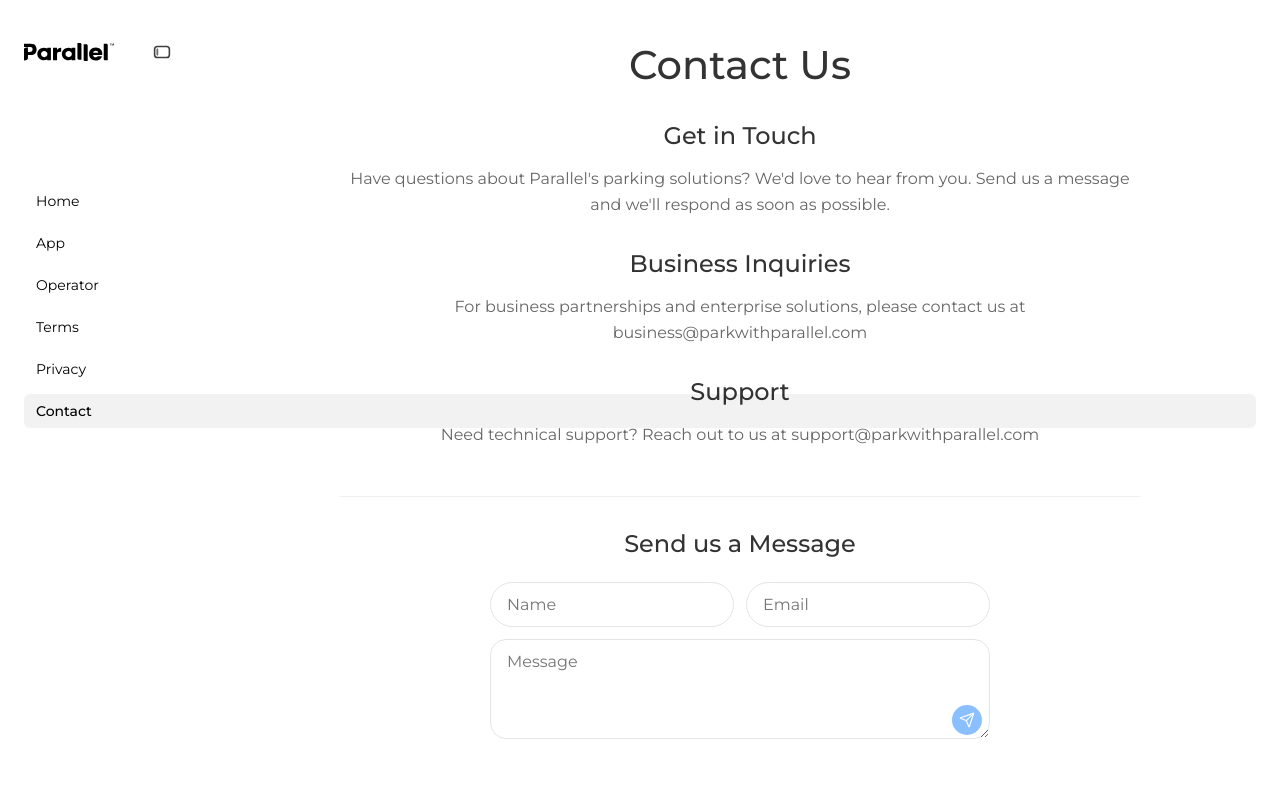
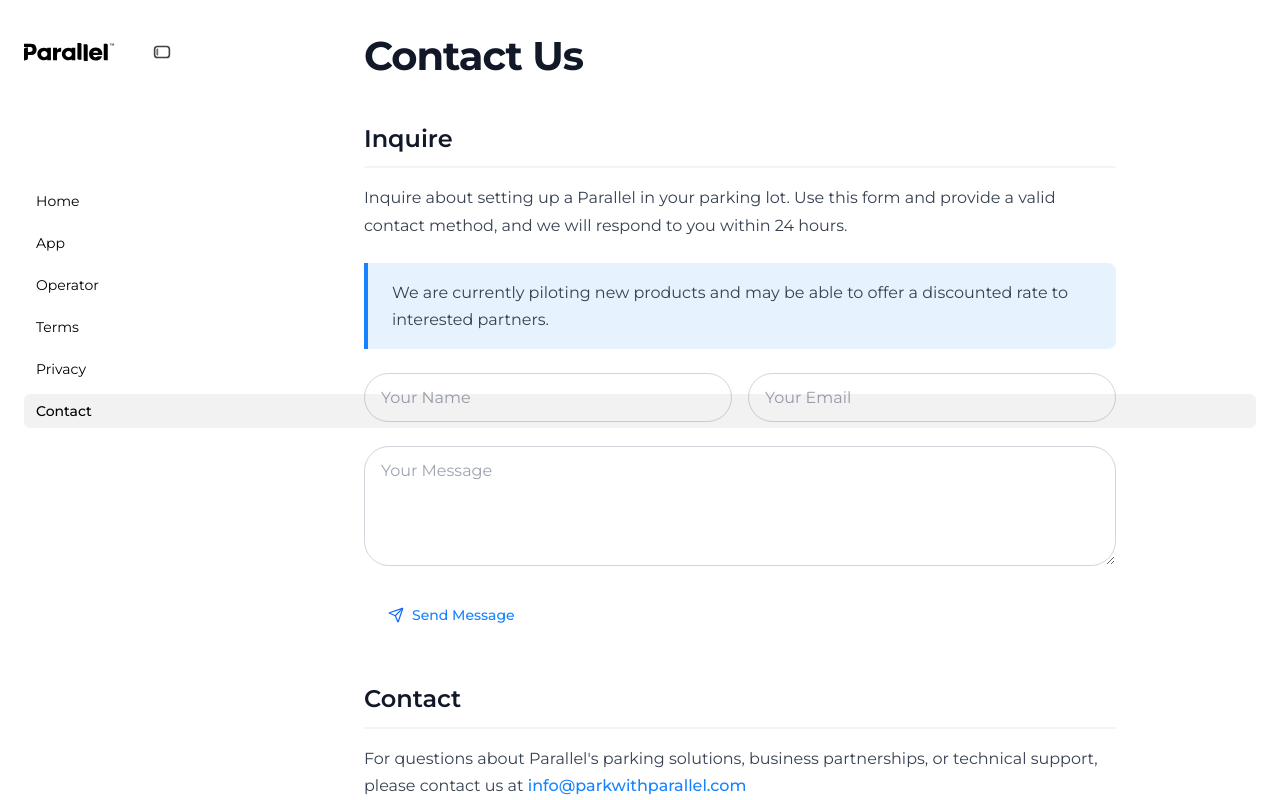
Before and after one commit to ZachRodgers/PublicWebsiteDeployment, a React (Create React App) app: page /contact in a window 1280 px wide. Shown: the top 800 px of the page. Built offline with nearby package versions, Linux system fonts and the light colour scheme.

Commit message:
Updated Contact Page

```diff
--- a/src/pages/Contact.css
+++ b/src/pages/Contact.css
@@ -1,148 +1,130 @@
-.contact-container {
-  min-height: 100vh;
-  background: #fff;
-  padding: 40px 20px;
+/* Contact Form Styles */
+.contact-form {
   display: flex;
-  justify-content: center;
-  align-items: flex-start;
+  flex-direction: column;
+  gap: 1.5rem;
+  margin-top: 1rem;
 }
 
-.contact-content {
-  max-width: 800px;
-  margin: 0 auto;
-  font-family: 'Montserrat', sans-serif;
-  text-align: center;
+.form-row {
+  display: grid;
+  grid-template-columns: 1fr 1fr;
+  gap: 1rem;
 }
 
-.contact-content h1 {
-  font-size: 2.5rem;
-  color: #333;
-  margin-bottom: 2rem;
-  font-weight: 500;
+.form-input {
+  padding: 0.875rem 1rem;
+  border: 1px solid #d1d5db;
+  border-radius: 100px;
+  font-size: 1rem;
+  font-family: 'Montserrat', -apple-system, BlinkMacSystemFont, 'Segoe UI', 'Roboto', 'Oxygen', 'Ubuntu', 'Cantarell', sans-serif;
+  transition: border-color 0.2s ease, box-shadow 0.2s ease;
+  background: #ffffff;
 }
 
-.contact-info {
-  margin-bottom: 3rem;
+.form-input:focus {
+  outline: none;
+  border-color: #1782FF;
+  box-shadow: 0 0 0 3px rgba(23, 130, 255, 0.1);
 }
 
-.info-section {
-  margin-bottom: 2rem;
+.form-input.invalid {
+  border-color: #ef4444;
+  box-shadow: 0 0 0 3px rgba(239, 68, 68, 0.1);
 }
 
-.info-section h2 {
-  font-size: 1.5rem;
-  color: #333;
-  margin-bottom: 1rem;
-  font-weight: 500;
+.form-input.invalid:focus {
+  border-color: #ef4444;
+  box-shadow: 0 0 0 3px rgba(239, 68, 68, 0.1);
 }
 
-.info-section p {
-  font-size: 1rem;
-  color: #666;
-  line-height: 1.6;
-  margin-bottom: 1rem;
+.form-input::placeholder {
+  color: #9ca3af;
 }
 
-.contact-form-section {
-  border-top: 1px solid #f0f0f0;
-  padding-top: 2rem;
+.form-textarea-container {
+  position: relative;
 }
 
-.contact-form-section h2 {
-  font-size: 1.5rem;
-  color: #333;
-  margin-bottom: 1.5rem;
-  font-weight: 500;
+.form-textarea {
+  width: 100%;
+  min-height: 120px;
+  padding: 0.875rem 1rem;
+  border: 1px solid #d1d5db;
+  border-radius: 25px;
+  font-size: 1rem;
+  font-family: 'Montserrat', -apple-system, BlinkMacSystemFont, 'Segoe UI', 'Roboto', 'Oxygen', 'Ubuntu', 'Cantarell', sans-serif;
+  transition: border-color 0.2s ease, box-shadow 0.2s ease;
+  background: #ffffff;
+  resize: vertical;
 }
 
-.inquiry-form {
-  width: 100%;
-  max-width: 500px;
-  display: flex;
-  flex-direction: column;
-  align-items: center;
-  gap: 12px;
-  position: relative;
-  margin: 0 auto;
+.form-textarea:focus {
+  outline: none;
+  border-color: #1782FF;
+  box-shadow: 0 0 0 3px rgba(23, 130, 255, 0.1);
 }
 
-.inline-inputs {
-  display: flex;
-  gap: 12px;
-  width: 100%;
+.form-textarea::placeholder {
+  color: #9ca3af;
 }
 
-.inquiry-form input, .inquiry-form textarea {
-  border: 1px solid #E5E5E5;
-  border-radius: 999px;
-  padding: 12px 16px;
-  font-family: 'Montserrat', sans-serif;
-  width: 100%;
-  box-sizing: border-box;
-  background: white;
-  font-size: 1rem;
-  transition: border 0.2s ease;
+.form-submit-btn {
+  display: inline-flex;
+  align-items: center;
+  gap: 0.5rem;
+  margin-top: 1rem;
+  padding: 1rem 1.5rem;
+  background: rgba(23, 130, 255, 0.0);
+  color: #1782FF;
+  border: none;
+  border-radius: 50px;
+  font-size: 0.875rem;
+  font-weight: 500;
+  font-family: 'Montserrat', -apple-system, BlinkMacSystemFont, 'Segoe UI', 'Roboto', 'Oxygen', 'Ubuntu', 'Cantarell', sans-serif;
+  cursor: not-allowed;
+  transition: all 0.2s ease;
+  text-decoration: none;
 }
 
-.inquiry-form input:focus, .inquiry-form textarea:focus {
-  border-color: #1782FF;
-  outline: none;
-}
-
-.textarea-container {
-  position: relative;
-  width: 100%;
-}
-
-.inquiry-form textarea {
-  border-radius: 16px;
-  height: 100px;
-  resize: vertical;
-  padding-right: 56px;
-}
-
-.submit-btn {
-  background: #1782FF;
-  border: none;
-  position: absolute;
-  bottom: 8px;
-  right: 8px;
-  width: 30px;
-  height: 30px;
-  border-radius: 50%;
-  display: flex;
-  align-items: center;
-  justify-content: center;
-  cursor: not-allowed;
-  opacity: 0.5;
-  transition: opacity 0.2s ease;
-}
-
-.submit-btn.enabled {
-  opacity: 1;
+.form-submit-btn.enabled {
+  background: rgba(23, 130, 255, 0.1);
+  color: #1782FF;
   cursor: pointer;
 }
 
-.submit-btn img {
-  height: 16px;
-  width: 16px;
+.form-submit-btn.enabled:hover {
+  background: rgba(23, 130, 255, 0.15);
+  color: #0f6bcc;
+  text-decoration: none;
 }
 
+.form-submit-btn:focus {
+  outline: 2px solid #1782FF;
+  outline-offset: 2px;
+}
+
+.form-submit-btn img {
+  width: 16px;
+  height: 16px;
+  filter: brightness(0) saturate(100%) invert(27%) sepia(96%) saturate(2878%) hue-rotate(212deg) brightness(97%) contrast(101%);
+}
+
+.form-submit-btn.enabled:hover img {
+  filter: brightness(0) saturate(100%) invert(20%) sepia(96%) saturate(2878%) hue-rotate(212deg) brightness(97%) contrast(101%);
+}
+
+.contact-highlight {
+  background: #e7f2ff;
+  border-left: 4px solid #1782FF;
+  padding: 1rem 1.5rem;
+  margin: 1.5rem 0;
+  border-radius: 0 0.5rem 0.5rem 0;
+}
+
+/* Responsive Design */
 @media (max-width: 768px) {
-  .contact-container {
-    padding: 20px;
-    padding-top: 100px;
-  }
-
-  .contact-content h1 {
-    font-size: 2rem;
-  }
-
-  .info-section h2 {
-    font-size: 1.25rem;
-  }
-
-  .inline-inputs {
-    flex-direction: column;
+  .form-row {
+    grid-template-columns: 1fr;
   }
 }
--- a/src/pages/Contact.tsx
+++ b/src/pages/Contact.tsx
@@ -1,4 +1,5 @@
 import React, { useState } from 'react';
+import './Legal.css';
 import './Contact.css';
 
 const Contact: React.FC = () => {
@@ -22,80 +23,110 @@
     return name.trim() && validEmail && message.trim();
   };
 
+  const isEmailInvalid = () => {
+    const { email } = formData;
+    return email.trim() && !/^[^\s@]+@[^\s@]+\.[^\s@]+$/.test(email);
+  };
+
   return (
-    <div className="contact-container">
-      <div className="contact-content">
-        <h1>Contact Us</h1>
-
-        <div className="contact-info">
-          <div className="info-section">
-            <h2>Get in Touch</h2>
-            <p>
-              Have questions about Parallel's parking solutions? We'd love to hear from you.
-              Send us a message and we'll respond as soon as possible.
-            </p>
+    <div className="legal-page-container">
+      <div className="legal-header">
+        <h1 className="legal-title">Contact Us</h1>
+        <div className="legal-meta">
+          <div className="legal-meta-item">
           </div>
-
-          <div className="info-section">
-            <h2>Business Inquiries</h2>
-            <p>
-              For business partnerships and enterprise solutions, please contact us at
-              business@parkwithparallel.com
-            </p>
-          </div>
-
-          <div className="info-section">
-            <h2>Support</h2>
-            <p>
-              Need technical support? Reach out to us at support@parkwithparallel.com
-            </p>
         </div>
       </div>
 
-        <div className="contact-form-section">
-          <h2>Send us a Message</h2>
+      <div className="legal-content">
+
+        <section className="legal-section" id="contact-form">
+          <h2 className="legal-section-title">Inquire</h2>
+          <div className="legal-section-content">
+            <p>
+              Inquire about setting up a Parallel in your parking lot. Use this form and provide a valid contact method, and we will respond to you within 24 hours.
+            </p>
+            <div className="contact-highlight">
+              <p>
+                We are currently piloting new products and may be able to offer a discounted rate to interested partners.
+              </p>
+            </div>
             <form
               id="inquiry-form"
               action="https://formspree.io/f/mnndkrly"
               method="POST"
-            className="inquiry-form"
+              className="contact-form"
             >
-            <div className="inline-inputs">
+              <div className="form-row">
                 <input
                   type="text"
                   name="name"
-                placeholder="Name"
+                  placeholder="Your Name"
                   value={formData.name}
                   onChange={handleInputChange}
                   required
+                  className="form-input"
                 />
                 <input
                   type="email"
                   name="email"
-                placeholder="Email"
+                  placeholder="Your Email"
                   value={formData.email}
                   onChange={handleInputChange}
                   required
+                  className={`form-input ${isEmailInvalid() ? 'invalid' : ''}`}
                 />
               </div>
-            <div className="textarea-container">
+              <div className="form-textarea-container">
                 <textarea
                   name="message"
-                placeholder="Message"
+                  placeholder="Your Message"
                   value={formData.message}
                   onChange={handleInputChange}
                   required
+                  className="form-textarea"
                 />
                 <button
                   type="submit"
-                className={`submit-btn ${isFormValid() ? 'enabled' : ''}`}
+                  className={`form-submit-btn ${isFormValid() ? 'enabled' : ''}`}
                   disabled={!isFormValid()}
                 >
                   <img src="/assets/send.svg" alt="Send" />
+                  Send Message
                 </button>
               </div>
             </form>
           </div>
+        </section>
+        <section className="legal-section" id="contact-info">
+          <h2 className="legal-section-title">Contact</h2>
+          <div className="legal-section-content">
+            <p>
+              For questions about Parallel's parking solutions, business partnerships, or technical support,
+              please contact us at{' '}
+              <a href="mailto:info@parkwithparallel.com" className="legal-email">
+                info@parkwithparallel.com
+              </a>
+            </p>
+          </div>
+        </section>
+
+        <section className="legal-section" id="office-info">
+          <h2 className="legal-section-title">Our Office</h2>
+          <div className="legal-section-content">
+            <div className="legal-contact-info">
+              <h3 className="legal-contact-title">Parallel Parking Solutions Inc.</h3>
+              <div className="legal-contact-details">
+                <p>A204, 770 Brookfield Rd</p>
+                <p>Ottawa, ON K1V 2V4</p>
+                <p>+1 (613) 581-7719</p>
+                <p>
+                  <a href="mailto:info@parkwithparallel.com" className="legal-email">info@parkwithparallel.com</a>
+                </p>
+              </div>
+            </div>
+          </div>
+        </section>
       </div>
     </div>
   );
```
Lines whose indentation alone changed are shown as unchanged.
